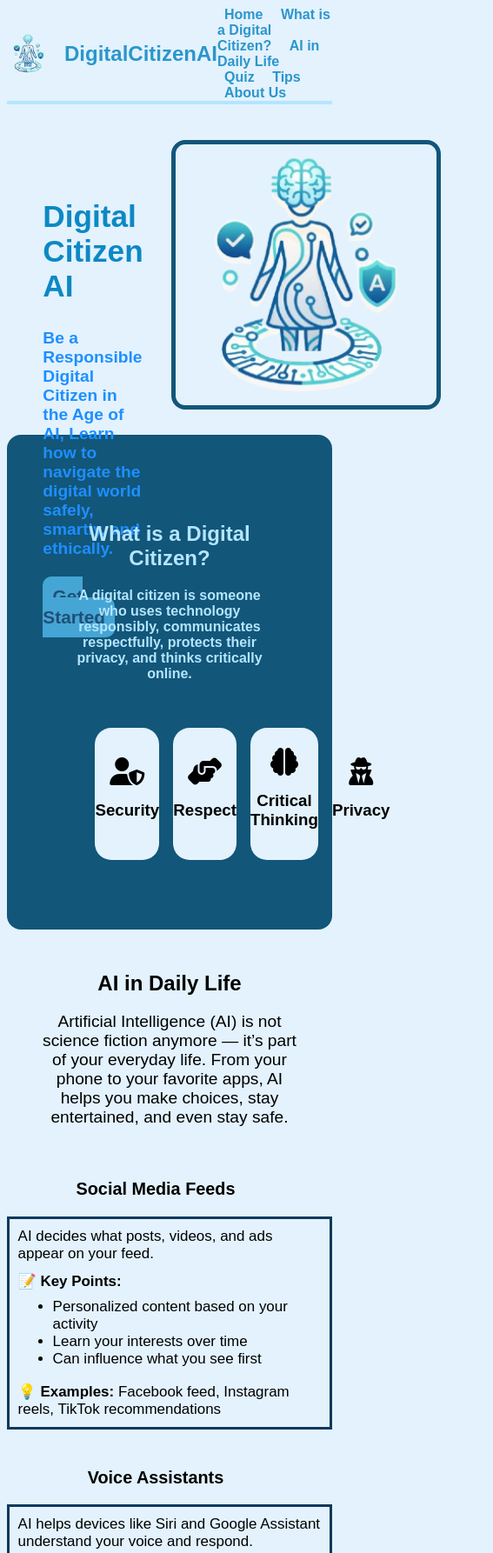
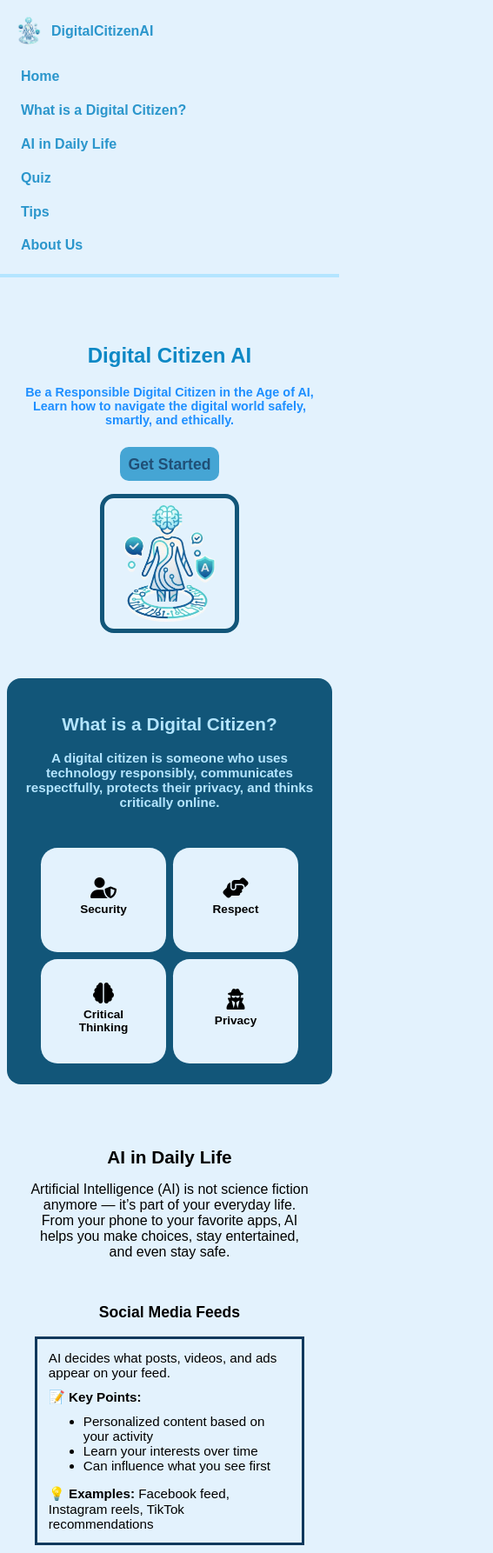
Before and after one commit to KinanKassab/MainProject-TimeDoor, a plain HTML site: page index.html in a window 390 px wide. Shown: the top 1786 px of the page at 87% size, 567 px wide, since content can reach past the window. Drawn offline with Linux system fonts and the light colour scheme.

Commit message:
Add responsive design and layout improvements
Implemented responsive styles in style.css for large, tablet, mobile, and small screens to improve layout and usability. Updated index.html navigation link for 'Tips' to correct its href and onclick attributes. Various box-sizing, margin, and padding adjustments were made for better consistency across devices.

```diff
--- a/index.html
+++ b/index.html
@@ -19,7 +19,7 @@
             <a href="#What">What is a Digital Citizen?</a>
             <a href="#Ai">AI in Daily Life</a>
             <a href="#Quiz">Quiz</a>
-            <a href="#Tips" onclick="toggle('tips')">Tips</a>
+            <a href="#Quiz" onclick="toggle('tips')">Tips</a>
             <a href="#About">About Us</a>
         </div>
     </header>
--- a/style.css
+++ b/style.css
@@ -9,6 +9,19 @@ html {
 
 body{
     background-color: #e3f2fd;
+    margin: 0;
+    padding: 0;
+    overflow-x: hidden;
+}
+
+/* Main container */
+main {
+    width: 100%;
+    box-sizing: border-box;
+}
+
+section {
+    box-sizing: border-box;
 }
 
 /* Nav */
@@ -38,12 +51,19 @@ body{
 }
 
 /* Pages Nav Section */
+.pages {
+    display: flex;
+    flex-wrap: wrap;
+    gap: 0.5rem;
+}
+
 .pages a {
     text-decoration: none;
     text-align: center;
     margin: 0 0.5rem 0 0.5rem;
     color: #2b96cc;
     font-weight: bold;
+    white-space: nowrap;
 }
 
 .pages a:hover {
@@ -54,6 +74,8 @@ body{
 #home {
     display: flex;
     justify-content: center;
+    padding: 1rem 0.5rem;
+    box-sizing: border-box;
 }
 
 /* hero Section */
@@ -117,6 +139,8 @@ body{
     background-color: #125679;
     border-radius: 1rem;
     padding: 5rem;
+    margin: 2rem 1rem;
+    box-sizing: border-box;
 }
 
 .whatText {
@@ -168,6 +192,11 @@ body{
 }
 
 /* AI in Daily Life */
+#Ai {
+    padding: 2rem 1rem;
+    box-sizing: border-box;
+}
+
 .aiContent {
     display: flex;
     justify-content: center;
@@ -430,3 +459,353 @@ body{
 .storyCard:hover{
     transform:  translateY(-10px);
 }
+
+/* Responsive Design */
+
+/* Large screens */
+@media (min-width: 1440px) {
+    .hero {
+        max-width: 1400px;
+        margin: 1rem auto;
+    }
+
+    .whatCards {
+        max-width: 1200px;
+    }
+
+    .aiContent {
+        max-width: 1400px;
+        margin: 3rem auto;
+    }
+}
+
+/* Tablet screens */
+@media (max-width: 1024px) {
+    .hero {
+        flex-direction: column;
+        text-align: center;
+        gap: 1.5rem;
+    }
+
+    .heroText {
+        margin: 2rem 0 0 0;
+        height: auto;
+    }
+
+    #heroImg {
+        margin-right: 0;
+        height: 250px;
+    }
+
+    .whatCards {
+        max-width: 100%;
+        flex-wrap: wrap;
+        justify-content: center;
+    }
+
+    .whatCard {
+        width: 8rem;
+        height: 8.5rem;
+    }
+
+    .aboutGrid {
+        flex-direction: column;
+    }
+
+    .aiText {
+        max-width: 90%;
+    }
+}
+
+/* Mobile screens */
+@media (max-width: 768px) {
+    /* Navigation */
+    .nav {
+        flex-direction: column;
+        align-items: flex-start;
+        padding: 1rem;
+        gap: 1rem;
+    }
+
+    .logo h1 {
+        font-size: 1.2rem;
+    }
+
+    #navImg {
+        height: 40px;
+        margin-right: 0.5rem;
+    }
+
+    .pages {
+        width: 100%;
+        flex-direction: column;
+        gap: 0.3rem;
+    }
+
+    .pages a {
+        margin: 0;
+        padding: 0.5rem;
+        text-align: left;
+    }
+
+    /* Hero Section */
+    .hero {
+        margin-top: 0.5rem;
+        padding: 1rem;
+    }
+
+    .heroText {
+        margin: 1rem 0 0 0;
+    }
+
+    .hero h1 {
+        font-size: 1.8rem;
+    }
+
+    .hero h2 {
+        font-size: 1rem;
+    }
+
+    #heroImg {
+        height: 200px;
+        width: auto;
+    }
+
+    .heroBtn {
+        font-size: 1.1rem;
+        padding: 0.6rem;
+    }
+
+    /* What Section */
+    .what {
+        padding: 2rem 1rem;
+        margin: 1rem 0.5rem;
+    }
+
+    .whatText h1 {
+        font-size: 1.5rem;
+    }
+
+    .whatText h4 {
+        font-size: 0.95rem;
+    }
+
+    .whatCards {
+        margin-top: 1.5rem;
+        gap: 0.8rem;
+        justify-content: center;
+    }
+
+    .whatCard {
+        width: 45%;
+        max-width: 8rem;
+        height: auto;
+        min-height: 7rem;
+        padding: 0.5rem;
+    }
+
+    .whatCard i {
+        font-size: 1.5rem;
+    }
+
+    .whatCard h3 {
+        font-size: 0.9rem;
+        margin-top: 0.3rem;
+    }
+
+    /* AI Section */
+    .aiContent {
+        margin-top: 1.5rem;
+        padding: 0 1rem 2rem 1rem;
+    }
+
+    .aiText {
+        max-width: 100%;
+        margin-bottom: 1rem;
+    }
+
+    .aiText h1 {
+        font-size: 1.5rem;
+    }
+
+    .aiText p {
+        font-size: 1rem;
+    }
+
+    .aiCards {
+        gap: 1rem;
+        padding: 0 0.5rem;
+    }
+
+    .aiCard {
+        width: 100%;
+        max-width: 100%;
+    }
+
+    .aiCard h3 {
+        font-size: 1.1rem;
+        margin-right: 0;
+    }
+
+    .aiCardText {
+        font-size: 0.95rem;
+        padding: 0.8rem;
+    }
+
+    /* Quiz Section */
+    #Quiz {
+        padding: 2rem 1rem;
+        margin: 1rem 0.5rem;
+    }
+
+    #Quiz h1 {
+        font-size: 1.5rem;
+        line-height: 1.3;
+    }
+
+    .startQuiz {
+        font-size: 1rem;
+        padding: 10px 24px;
+    }
+
+    .modelContact {
+        width: 95%;
+        max-width: 100%;
+        padding: 20px 15px;
+        margin: 1rem;
+    }
+
+    .quizText {
+        font-size: 1.2rem;
+    }
+
+    .chooseSection {
+        grid-template-columns: 1fr;
+        gap: 0.5rem;
+    }
+
+    .choose {
+        padding: 0.8rem;
+        font-size: 0.9rem;
+    }
+
+    .nextQuiz {
+        padding: 0.8rem;
+        font-size: 1rem;
+    }
+
+    .resultSection h1 {
+        font-size: 1.5rem;
+    }
+
+    .resultSection p {
+        font-size: 1rem;
+    }
+
+    /* About Section */
+    .about {
+        padding: 2rem 1rem;
+        margin: 1rem 0.5rem;
+    }
+
+    .sectionBadge {
+        font-size: 1.3rem;
+        padding: 1rem 0 0 0;
+    }
+
+    .about h1 {
+        font-size: 1.6rem;
+        margin: 1rem 0 0 0;
+    }
+
+    .aboutIntro {
+        font-size: 1rem;
+        margin: 0.8rem 0 1.5rem 0;
+    }
+
+    .aboutGrid {
+        gap: 1rem;
+    }
+
+    .storyCard {
+        padding: 1.2rem;
+    }
+
+    .storyCard h3 {
+        font-size: 1.1rem;
+    }
+
+    .storyCard p {
+        font-size: 0.95rem;
+    }
+}
+
+/* Small screens */
+@media (max-width: 480px) {
+    .logo h1 {
+        font-size: 1rem;
+    }
+
+    #navImg {
+        height: 35px;
+    }
+
+    .hero h1 {
+        font-size: 1.5rem;
+    }
+
+    .hero h2 {
+        font-size: 0.9rem;
+    }
+
+    #heroImg {
+        height: 150px;
+    }
+
+    .what {
+        padding: 1.5rem 0.8rem;
+    }
+
+    .whatText h1 {
+        font-size: 1.3rem;
+    }
+
+    .whatCards {
+        gap: 0.5rem;
+    }
+
+    .whatCard {
+        width: 48%;
+        min-width: 7rem;
+        min-height: 6.5rem;
+    }
+
+    .whatCard h3 {
+        font-size: 0.85rem;
+    }
+
+    .aiText h1 {
+        font-size: 1.3rem;
+    }
+
+    #Quiz h1 {
+        font-size: 1.3rem;
+    }
+
+    .about h1 {
+        font-size: 1.4rem;
+    }
+
+    .sectionBadge {
+        font-size: 1.1rem;
+    }
+
+    .modelContact {
+        width: 98%;
+        padding: 15px 10px;
+    }
+
+    .quizText {
+        font-size: 1.1rem;
+    }
+}
```
